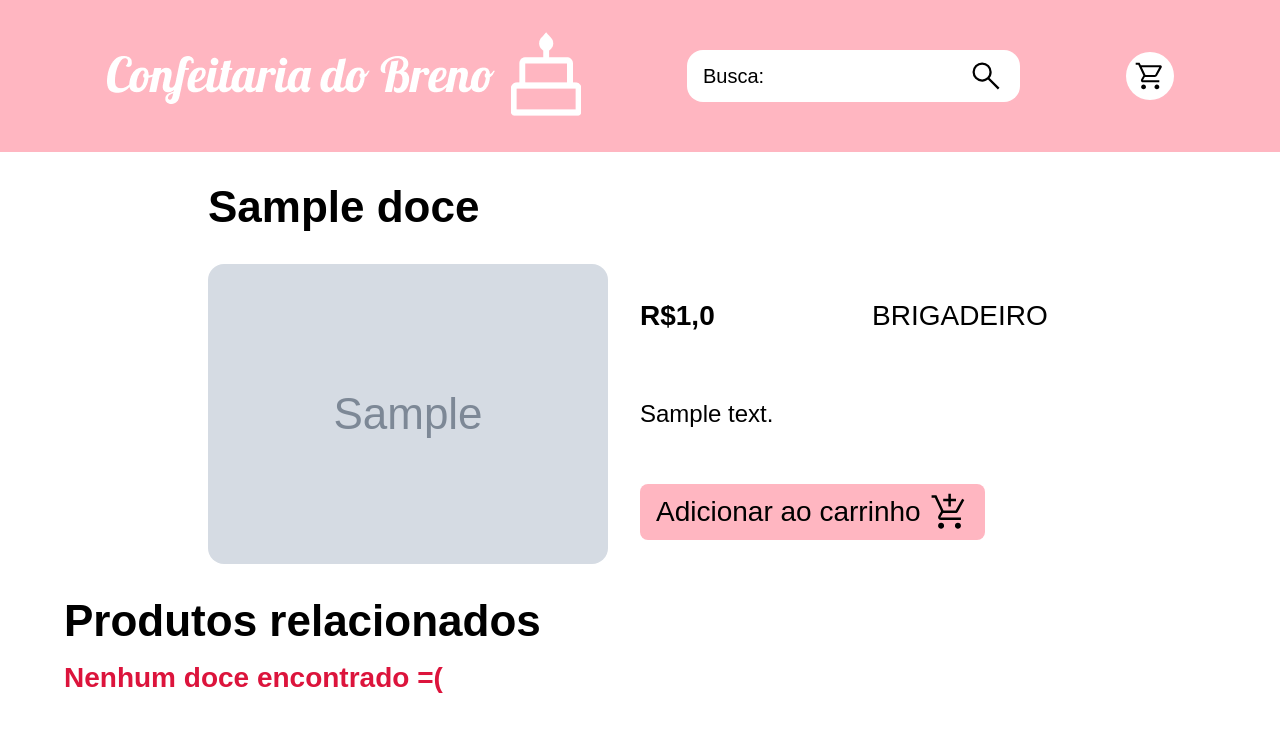
After one commit to BrenoMorim/confeitaria, a Django app: page /produtos/1 in a window 1280 px wide. The commit adds this page. Shown: the top 732 px of the page. Run offline with Django 4.2, Linux system fonts and the light colour scheme; tables that the repository leaves empty hold one stand-in row (values such as "Sample post"); grey boxes marked "Sample" are stand-in pictures; some web fonts are replaced.

Commit message:
Adição de página de detalhes de produto

```diff
--- a/confeitaria/urls.py
+++ b/confeitaria/urls.py
@@ -1,7 +1,8 @@
 from django.urls import path
-from confeitaria.views import index, busca
+from confeitaria.views import index, busca, detalhes_doce
 
 urlpatterns = [
     path('', index, name='index'),
-    path('busca', busca, name='busca')
+    path('busca', busca, name='busca'),
+    path('produtos/<int:doce_id>', detalhes_doce, name='produtos')
 ]
--- a/confeitaria/views.py
+++ b/confeitaria/views.py
@@ -1,14 +1,15 @@
 from django.shortcuts import render, redirect
 from confeitaria.models import Doce, CATEGORIAS
+from django.shortcuts import get_object_or_404
 
 def index(request):
 
-    doces_baratos = Doce.objects.filter(preco__lt=20.0)[:15]
-
+    doces_baratos = Doce.objects.filter(preco__lt=20.0)[:10]
+    print(doces_baratos[0].id)
     if not "categoria" in request.GET or request.GET['categoria'] == 'TODOS':
-        doces = Doce.objects.all()[:15]
+        doces = Doce.objects.all()[:10]
     else:
-        doces = Doce.objects.filter(categoria=request.GET['categoria'])[:15]
+        doces = Doce.objects.filter(categoria=request.GET['categoria'])[:10]
 
     categorias = ["TODOS"] + [categoria[0] for categoria in CATEGORIAS]
     return render(request, "confeitaria/index.html", {
@@ -22,5 +23,16 @@ def busca(request):
         return redirect('index')
 
     query = request.POST['busca']
-    doces = Doce.objects.filter(nome__contains=query)
+    doces = Doce.objects.filter(nome__icontains=query)
     return render(request, 'confeitaria/busca.html', {"doces": doces, "busca": query})
+
+def detalhes_doce(request, doce_id):
+
+    doce = get_object_or_404(Doce, pk=doce_id)
+    doces_relacionados = Doce.objects.filter(categoria=doce.categoria)[:10]
+    return render(request, 'confeitaria/detalhes.html',
+        {
+            "doce": doce,
+            "doces_relacionados": [d for d in doces_relacionados if d.id != doce_id]
+        }
+    )
--- /dev/null
+++ b/setup/static/styles/detalhes.css
@@ -0,0 +1,94 @@
+.detalhes {
+    display: grid;
+    grid-template-columns: 2fr 1fr 1fr;
+    grid-template-rows: 3.5rem 1fr auto 1fr;
+    grid-template-areas:
+        "detalhes-titulo detalhes-titulo detalhes-titulo"
+        "detalhes-imagem detalhes-preco detalhes-categoria"
+        "detalhes-imagem detalhes-descricao detalhes-descricao"
+        "detalhes-imagem detalhes-botao detalhes-botao"
+    ;
+    gap: 2rem;
+    align-items: center;
+    align-self: center;
+}
+
+@media screen and (max-width: 700px) {
+    .detalhes {
+        grid-template-columns: 1fr 1fr;
+        grid-template-rows: 3rem 1fr auto auto 1fr;
+        grid-template-areas:
+            "detalhes-titulo detalhes-titulo"
+            "detalhes-preco detalhes-categoria"
+            "detalhes-descricao detalhes-descricao"
+            "detalhes-imagem detalhes-imagem"
+            "detalhes-botao detalhes-botao"
+        ;
+        gap: .5rem;
+        justify-content: center;
+    }
+}
+
+.detalhes__titulo {
+    grid-area: detalhes-titulo;
+    font-size: 2.75rem;
+    font-weight: 700;
+    align-self: flex-end;
+}
+
+.detalhes__categoria {
+    grid-area: detalhes-categoria;
+    font-weight: 300;
+    font-size: 1.75rem;
+}
+
+.detalhes__preco {
+    grid-area: detalhes-preco;
+    font-size: 1.75rem;
+    font-weight: 700;
+}
+
+.detalhes__descricao {
+    grid-area: detalhes-descricao;
+    font-weight: 500;
+    font-size: 1.5rem;
+}
+
+.detalhes__botao {
+    grid-area: detalhes-botao;
+    background-color: lightpink;
+    padding: .5rem 1rem;
+    font-size: 1.75rem;
+    text-align: center;
+    border-radius: .5rem;
+    cursor: pointer;
+    transition: all 500ms;
+    display: flex;
+    gap: .5rem;
+    align-items: center;
+    width: fit-content;
+}
+
+.detalhes__botao--icone {
+    width: 2.5rem;
+    height: 2.5rem;
+}
+
+.detalhes__botao:hover {
+    color: #FFFFFF;
+}
+
+.detalhes__imagem {
+    grid-area: detalhes-imagem;
+    border-radius: 1rem;
+    max-width: 50vw;
+    max-height: 100%;
+    justify-self: center;
+}
+
+@media screen and (max-width: 700px) {
+    .detalhes__imagem {
+        max-height: 50vh;
+        max-width: 90vw;
+    }
+}
--- a/setup/static/styles/doces.css
+++ b/setup/static/styles/doces.css
@@ -54,11 +54,11 @@
     display: grid;
     row-gap: .5rem;
     grid-template-columns: 1fr 1fr;
-    grid-template-rows: 1fr 1fr auto 3fr;
+    grid-template-rows: 1fr 1fr auto 1fr;
     grid-template-areas: "doce-nome doce-nome"
         "doce-categoria doce-preco"
-        "doce-descricao doce-descricao"
         "doce-imagem doce-imagem"
+        "doce-detalhes doce-detalhes"
     ;
     align-items: center;
 }
@@ -80,6 +80,7 @@
     font-size: 2rem;
     font-weight: 500;
     grid-area: doce-nome;
+    align-self: flex-start;
 }
 
 .card-doce__categoria {
@@ -89,11 +90,19 @@
     text-transform: capitalize;
 }
 
-.card-doce__descricao {
+.card-doce__detalhes {
     font-size: 1.25rem;
-    font-weight: 300;
-    grid-area: doce-descricao;
-    overflow: hidden;
+    font-weight: 500;
+    padding: .5rem 1rem;
+    background-color: #FFFFFF;
+    grid-area: doce-detalhes;
+    align-self: flex-end;
+    border-radius: .5rem;
+    text-align: center;
+}
+
+.card-doce__detalhes:hover {
+    color: lightpink;
 }
 
 .card-doce__preco {
--- a/setup/static/styles/style.css
+++ b/setup/static/styles/style.css
@@ -1,6 +1,7 @@
 @import url('./reset.css');
 @import url('./doces.css');
 @import url('./cabecalho.css');
+@import url('./detalhes.css');
 @import url('https://fonts.googleapis.com/css2?family=Sofia+Sans:wght@100;300;400;700&display=swap');
 
 body {
--- a/static/styles/style.css
+++ b/static/styles/style.css
@@ -1,6 +1,7 @@
 @import url('./reset.css');
 @import url('./doces.css');
 @import url('./cabecalho.css');
+@import url('./detalhes.css');
 @import url('https://fonts.googleapis.com/css2?family=Sofia+Sans:wght@100;300;400;700&display=swap');
 
 body {
--- /dev/null
+++ b/templates/confeitaria/detalhes.html
@@ -0,0 +1,22 @@
+{% extends 'base.html' %} {% load static %} {% block content %}
+    {% if doce %}
+        <section class="detalhes">
+            <h2 class="detalhes__titulo">{{doce.nome}}</h2>
+            <h3 class="detalhes__categoria">{{doce.categoria}}</h3>
+            <h4 class="detalhes__preco">R${{doce.preco}}</h4>
+            <p class="detalhes__descricao">{{doce.descricao}}</p>
+            <a class="detalhes__botao">Adicionar ao carrinho <img class="detalhes__botao--icone" src="{% static '/assets/add_to_cart.svg' %}" aria-hidden="true"></a>
+            {% if doce.foto %}
+                <img class="detalhes__imagem" src="{{doce.foto.url}}" aria-hidden="true">
+            {% else %}
+                <img class="detalhes__imagem" src="{% static '/assets/not_found.svg' %}" aria-hidden="true">
+            {% endif %}
+        </section>
+        <section class="doces">
+            <h2 class="doces__titulo">Produtos relacionados</h2>
+            {% include 'partials/_doces-carousel.html' with doces=doces_relacionados %}
+        </section>
+    {% else %}
+        <h3 class="card-doce--erro">Doce não encontrado =(</h3>
+    {% endif %}
+{% endblock %}
--- a/templates/partials/_card.html
+++ b/templates/partials/_card.html
@@ -2,11 +2,11 @@
 <article class="card-doce">
     <h3 class="card-doce__nome">{{doce.nome}}</h3>
     <h4 class="card-doce__categoria">{{doce.categoria}}</h4>
-    <p class="card-doce__descricao">{{doce.descricao}}</p>
     <h4 class="card-doce__preco">R${{doce.preco}}</h4>
     {% if doce.foto %}
-        <img src="{{doce.foto.url}}" class="card-doce__imagem" aria-hidden="true">
+    <img src="{{doce.foto.url}}" class="card-doce__imagem" aria-hidden="true">
     {% else %}
-        <img src="{% static '/assets/not_found.svg' %}" aria-hidden="true" class="card-doce__imagem">
+    <img src="{% static '/assets/not_found.svg' %}" aria-hidden="true" class="card-doce__imagem">
     {% endif %}
+    <a class="card-doce__detalhes" href="{% url 'produtos' doce.id %}">Ver detalhes</a>
 </article>
```
Also changed, not shown: static/styles/detalhes.css (added, +94 -0 lines), static/styles/doces.css (+15 -6 lines).
